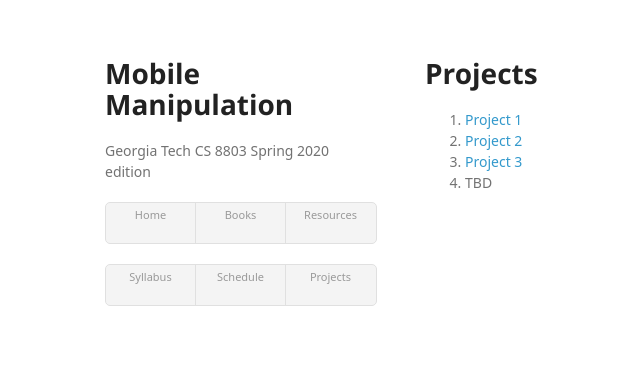
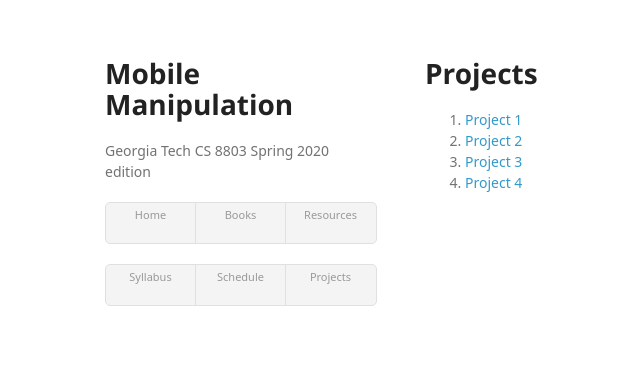
Before and after one commit to dellaert/20S-8803MM, a Jekyll site: the page built from projects.md, in a window 1280 px wide. Shown: the top 367 px of the page, without its empty margins (85-725 px from the left). Built offline with Jekyll 4.4.1, drawn with Linux system fonts in a browser that asks for light colours; some web fonts are replaced.

Commit message:
added link to project

```diff
--- a/projects.md
+++ b/projects.md
@@ -8,4 +8,4 @@
 1. [Project 1](Projects/project1.md)
 2. [Project 2](Projects/project2.md)
 3. [Project 3](Projects/project3.md)
-4. TBD
+4. [Project 4](Projects/project4.md)
```
